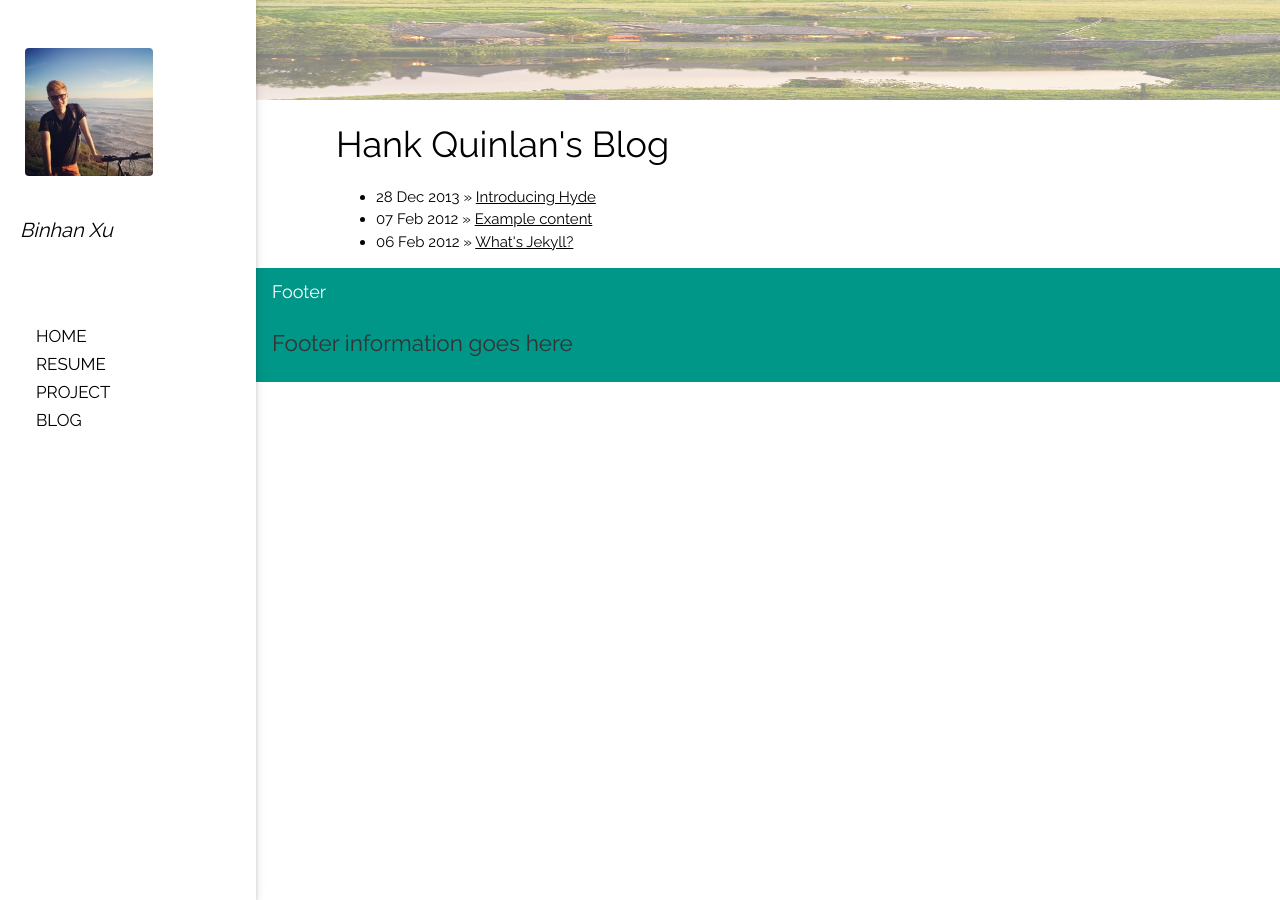
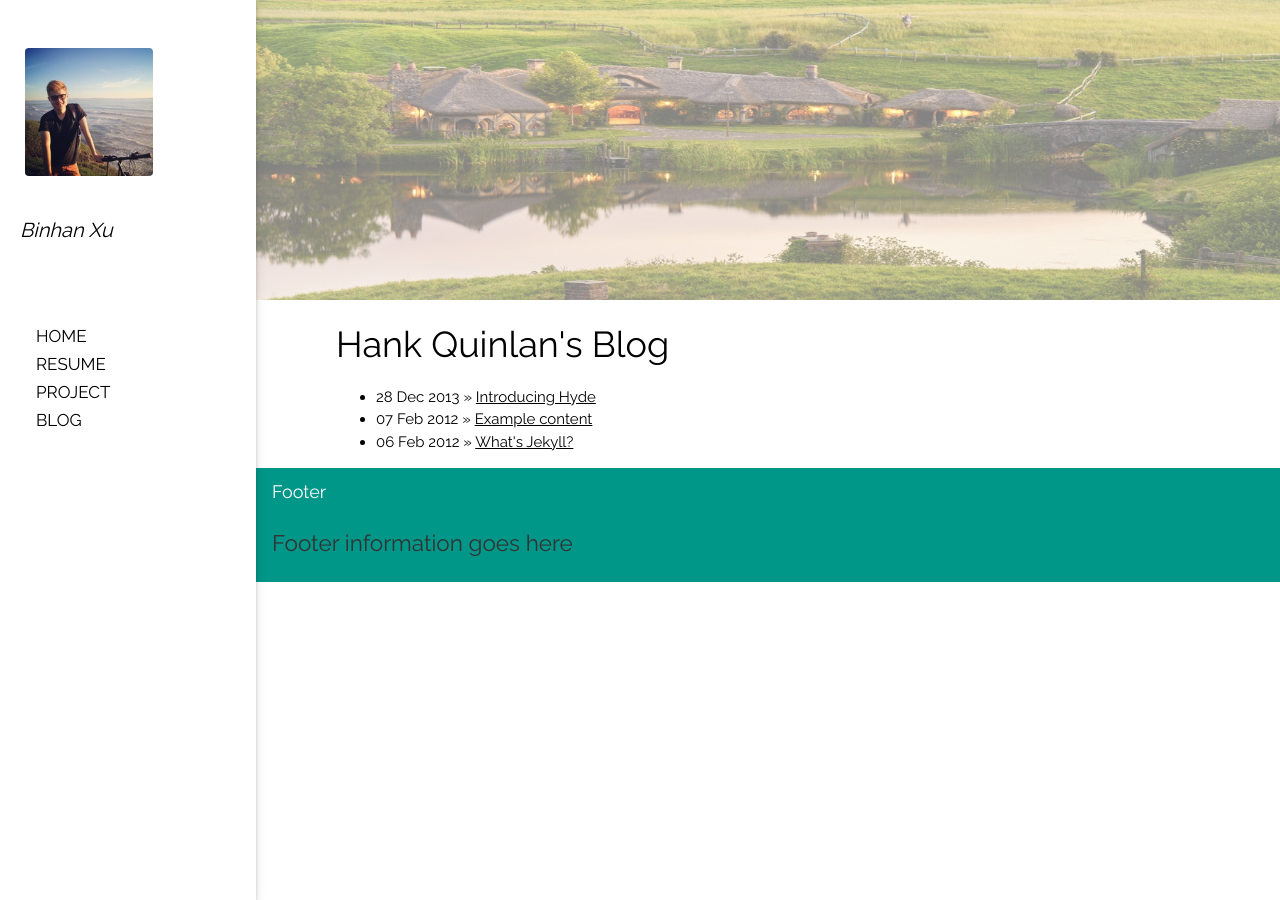
Before and after one commit to binhanxu/binhanxu.github.io, a Jekyll site: the page built from index.html, in a window 1280 px wide. Built offline with Jekyll 4.4.1, drawn with Linux system fonts in a browser that asks for light colours; nearby versions of some CDN libraries.

Commit message:
Update main.css

```diff
--- a/css/main.css
+++ b/css/main.css
@@ -11,7 +11,7 @@ content {
     opacity: 0.5;
     filter: alpha(opacity=50); /* For IE8 and earlier */
     width: 1200px;
-    height: 100px;
+    height: 300px;
 }
 
 p {
```
